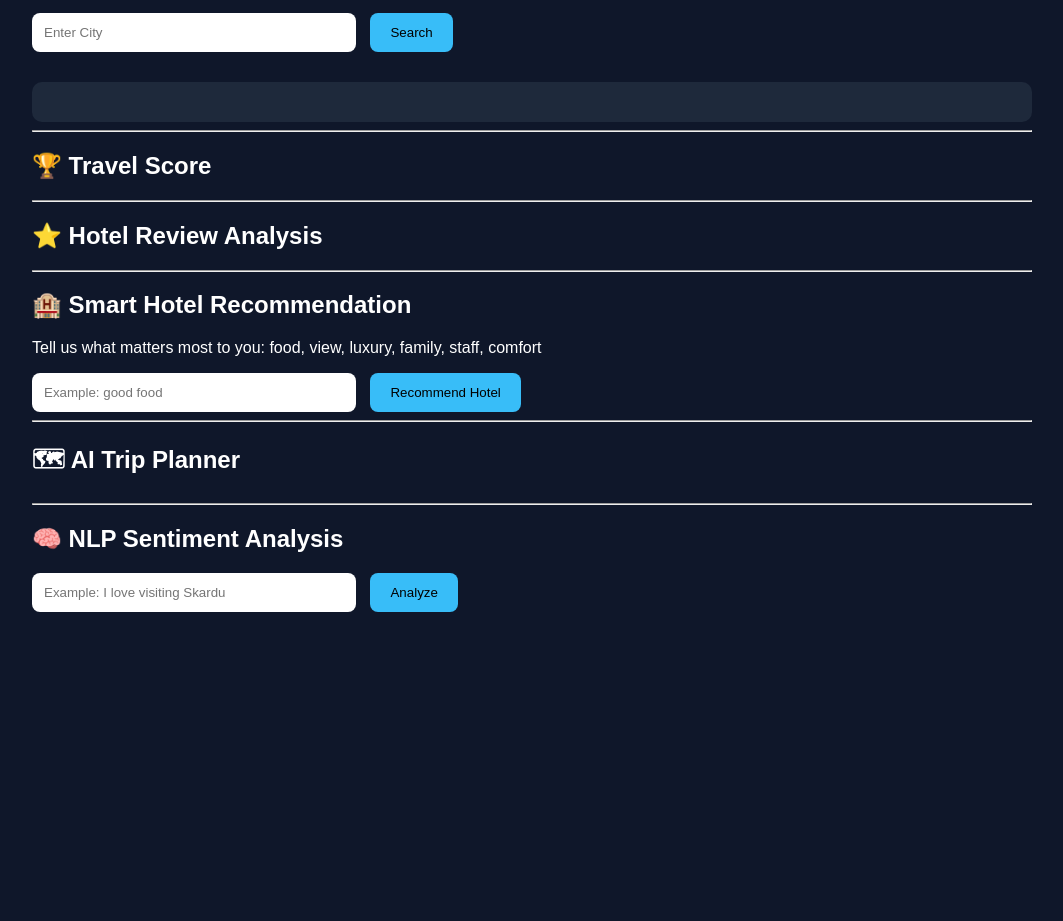
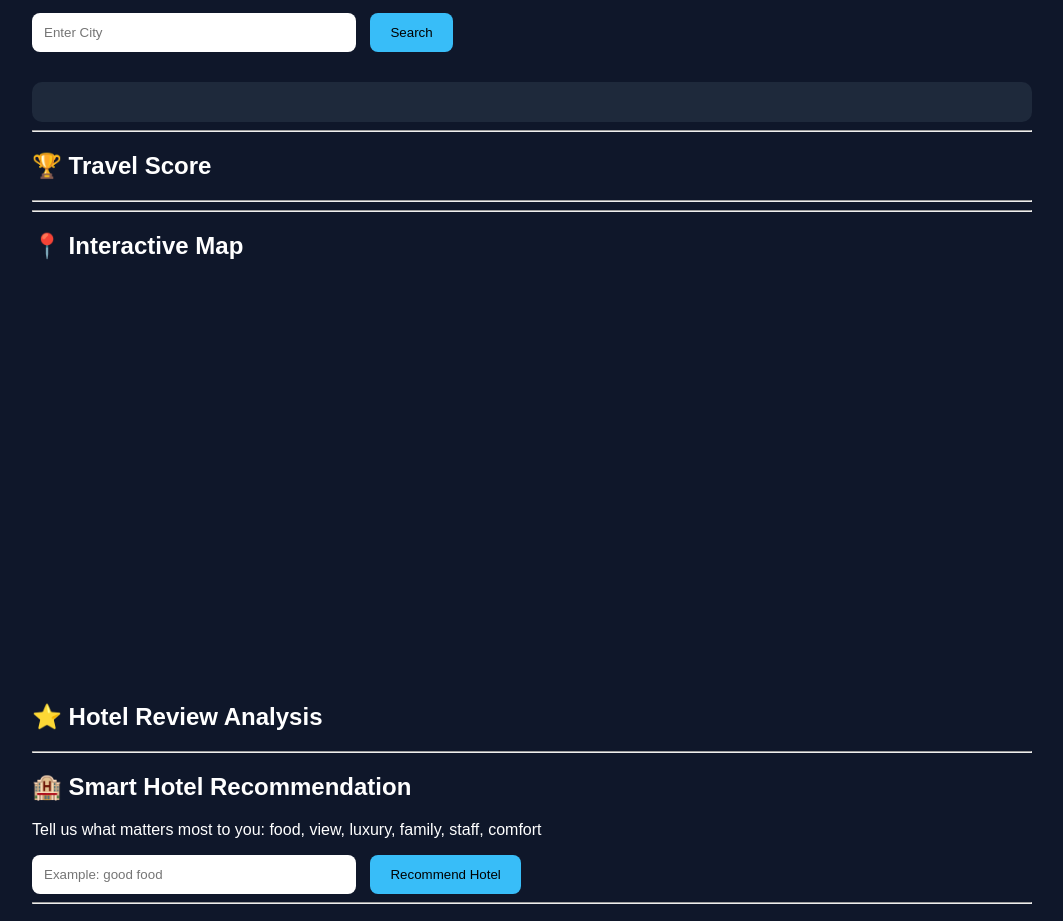
Before and after one commit to vanyaimran/GuidrGo-AI, a plain HTML site: page index.html in a window 1280 px wide. Shown: the part 142-1063 px from the top of the page, without its empty margins (108-1171 px from the left). Before the commit the page ends 800 px from the top, so only its background shows below. Drawn offline with Linux system fonts and the light colour scheme.

Commit message:
Update index.html

```diff
--- a/index.html
+++ b/index.html
@@ -50,6 +50,18 @@
     <div id="score"></div>
 
     <hr>
+    <hr>
+
+<h2>📍 Interactive Map</h2>
+
+<iframe
+id="cityMap"
+width="100%"
+height="400"
+style="border:0;border-radius:12px;"
+loading="lazy"
+allowfullscreen>
+</iframe>
 
     <!-- Reviews -->
 
```
